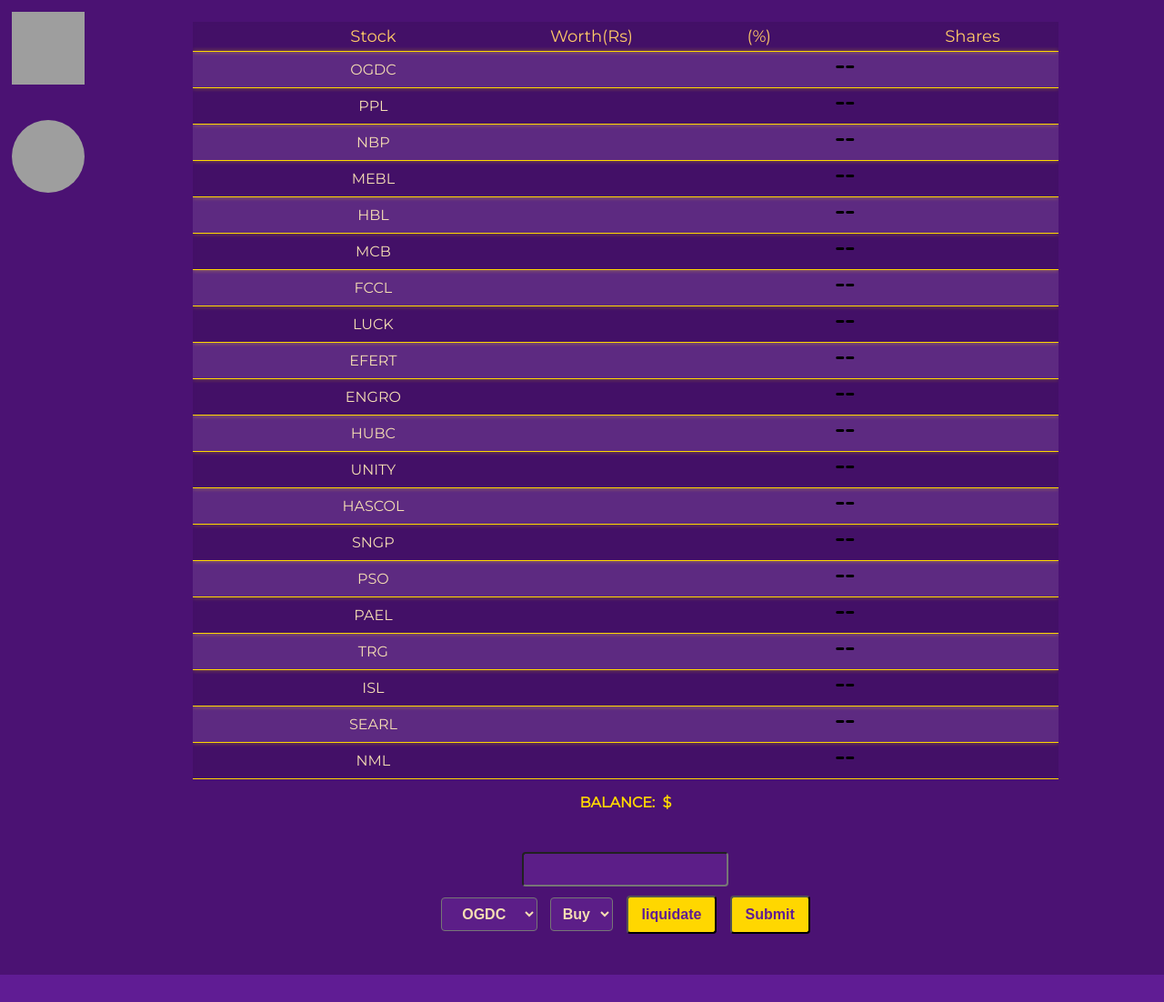
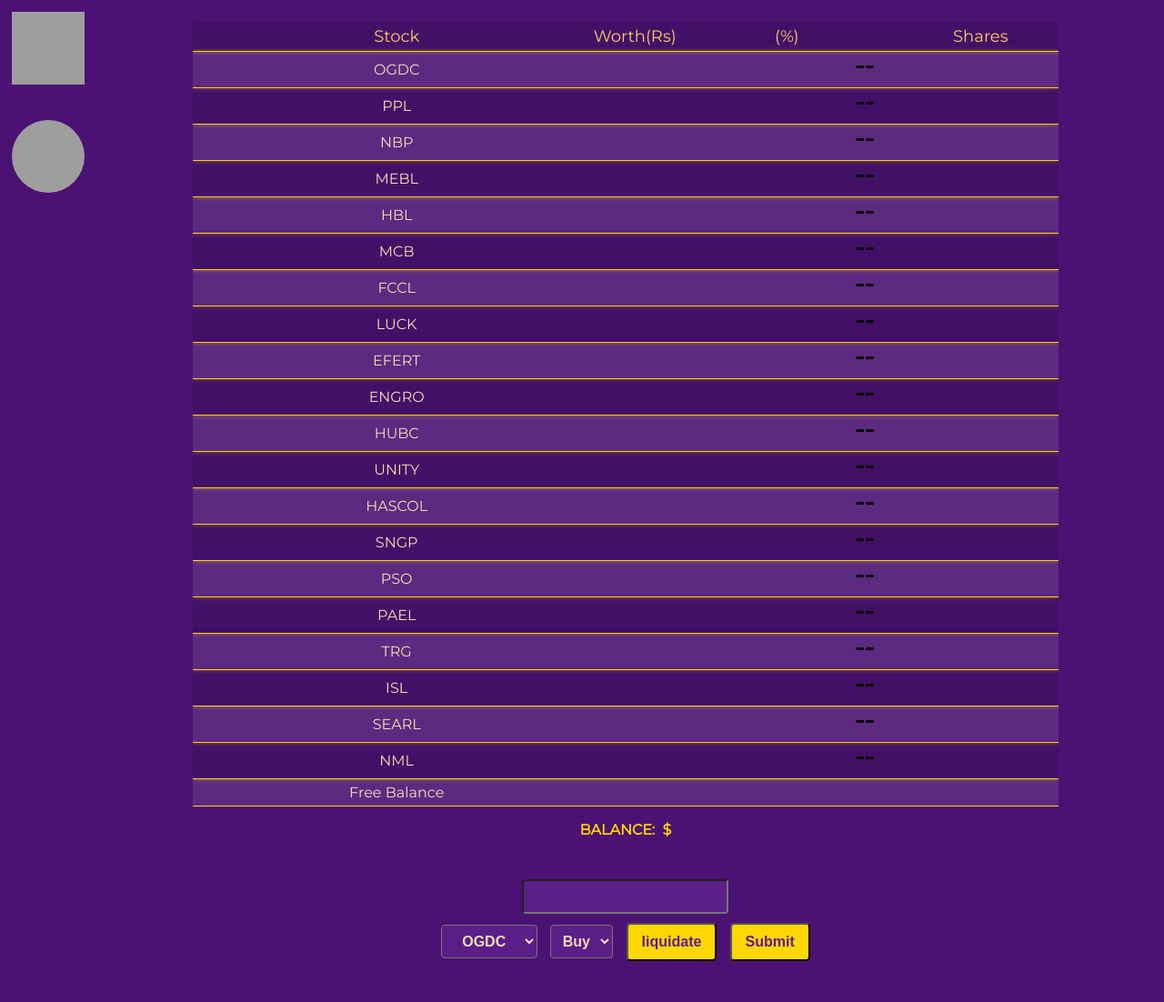
Before and after one commit to Zidarc/SynergyIBA, a website built with Parcel: page user.html in a window 1280 px wide. Shown: the whole page at 91% size. Before the commit the page ends 1072 px from the top, so only its background shows below. Built offline with nearby package versions, Linux system fonts and the light colour scheme; no server answers; grey boxes are pictures that could not be loaded.

Commit message:
resolved free money not showing up issue

```diff
--- a/user.html
+++ b/user.html
@@ -349,6 +349,14 @@
                 </td>
                 <td><span id="NMLU"></span></td>
             </tr>
+            <tr>
+                <td></td>
+                <td>Free Balance</td>
+                <td><span id="FreeMoney"></span></td>
+                <td></td>
+                <td></td>
+                <td></td>
+            </tr>
 
         </table>
         <div class="Balance">
```
